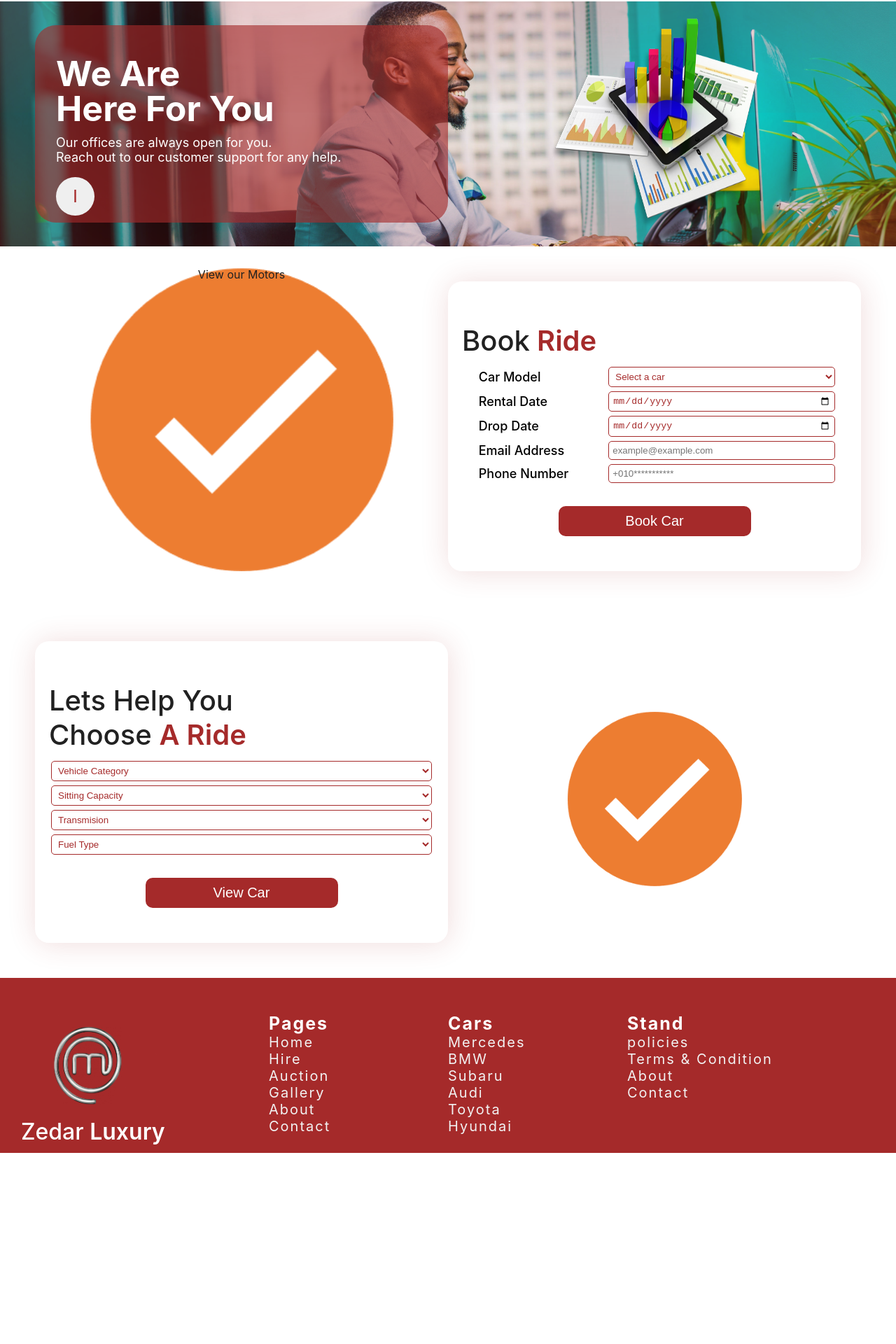
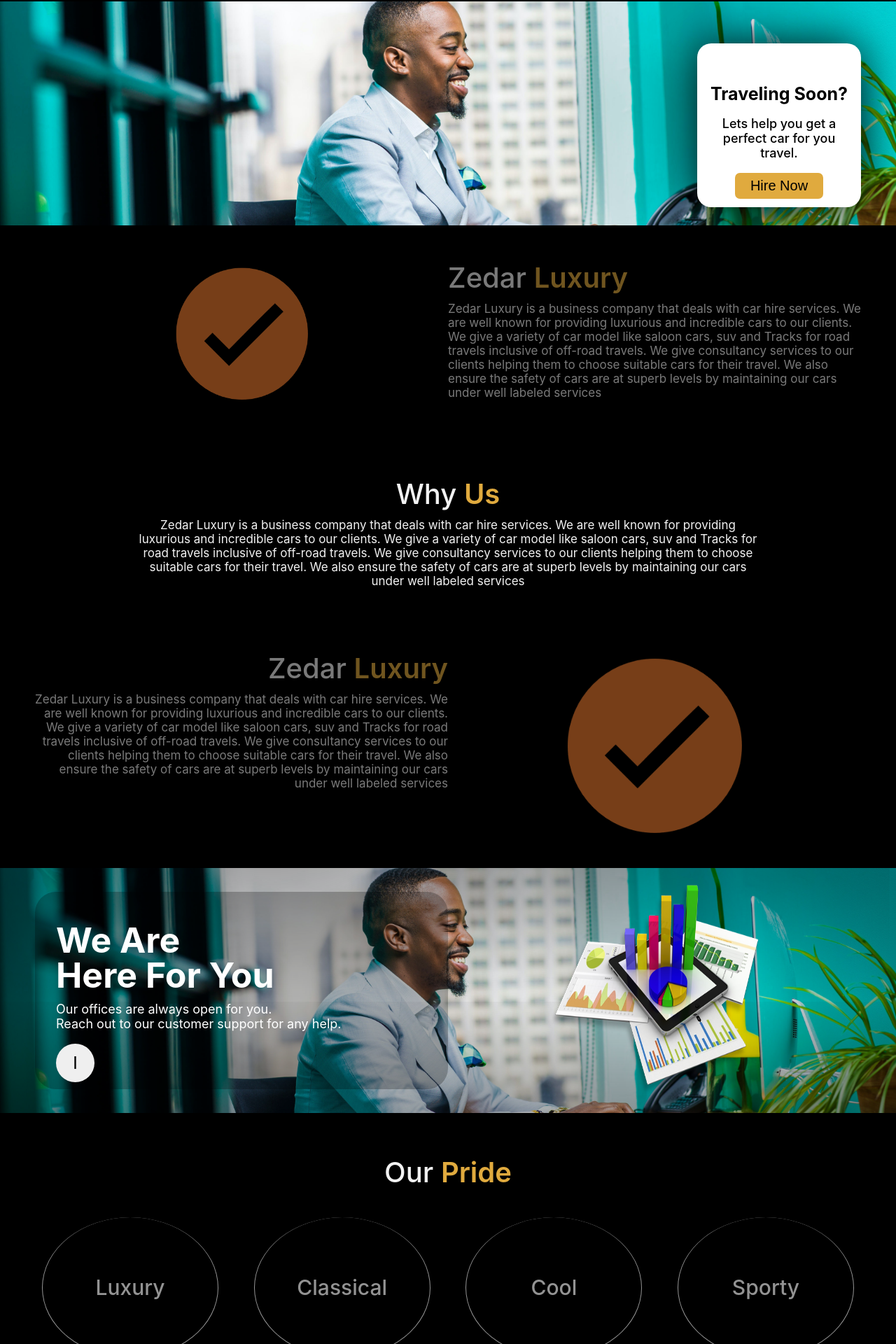
Before and after one commit to Ropio-Derrick/Zedarluxury, a React (Create React App) app: page / in a window 1280 px wide. Shown: the part 348-2268 px from the top of the page at 70% size. Before the commit the page ends 1995 px from the top, so only its background shows below. Built offline with nearby package versions, Linux system fonts and the light colour scheme.

Commit message:
The Home black vibe

```diff
--- a/src/App.js
+++ b/src/App.js
@@ -13,10 +13,10 @@ function App() {
     <div className="App">
       <Header />
       {/* <House /> */}
-      {/* <Home /> */}
+      <Home />
       {/* <Contact /> */}
       {/* <AboutUs /> */}
-      <Hire />
+      {/* <Hire /> */}
       <Footer />
     </div>
   );
--- a/src/Components/Homepage/BlocksCard.css
+++ b/src/Components/Homepage/BlocksCard.css
@@ -2,7 +2,7 @@
     display: flex;
     flex-direction: row;
     justify-content: space-between;
-    margin-top: 50px;
+    margin-top: 20px;
     margin-right: 50px;
     margin-left: 50px;
     margin-bottom: 30px;
@@ -10,20 +10,35 @@
 }
 
 .Block-Box{
-    background-color:white;;
     width: 250px;
     height: 200px;
     border-radius: 10px;
-
     align-items: center;
     display: flex;
+    margin: 10px;
     justify-content: center;
     font-weight: 600;
-    box-shadow: inset rgba(165, 42, 42, 0.234) 1px 1px 70px 0px;
+    border-left: 1px solid rgba(255, 255, 255, 0.585);
+    border-right: 1px solid rgba(255, 255, 255, 0.583);
+    border-bottom: 1px solid rgba(255, 255, 255, 0.566);
+    border-radius: 50%;
+    transition: all 0.5s ease-in;
+}
+
+.Block-Box:hover{
+    border-left: 1px solid #E0aa3e;
+
+    border-right: 1px solid #E0aa3e;
+
+    border-bottom: 1px solid #E0aa3e;
+    transition: all 0.5s ease-out;
+
+
 }
 
 .Block-Box h1{
     text-align: center;
     font-size: 30px;
-    color: brown;
+    font-weight: 500;
+    color:rgba(255, 255, 255, 0.575);
 }
--- a/src/Components/Homepage/BlocksCard.js
+++ b/src/Components/Homepage/BlocksCard.js
@@ -3,15 +3,23 @@ import "./BlocksCard.css";
 
 function BlocksCard() {
   return (
+    <div>
+      <h1 className="WWD-Text-123">
+        Our <span>Pride</span>
+      </h1>
       <div className="Block-House">
         <div className="Block-Box">
-        <h1>Transparency</h1>
+          <h1>Luxury</h1>
         </div>
         <div className="Block-Box">
-        <h1>Safe</h1>
+          <h1>Classical</h1>
         </div>
         <div className="Block-Box">
-        <h1>Comfortable</h1>
+          <h1>Cool</h1>
+        </div>
+        <div className="Block-Box">
+          <h1>Sporty</h1>
+        </div>
       </div>
     </div>
   );
--- a/src/Components/Homepage/BodyShow.css
+++ b/src/Components/Homepage/BodyShow.css
@@ -9,7 +9,7 @@
 }
 
 .BodyShow-OverLay{
-    box-shadow: inset rgba(165, 42, 42, 0.705) 1px 1px 250px 1px;
+    box-shadow: inset black 1px 1px 250px 1px;
     height: 100%;
      display: grid;
      grid-template-columns: 1fr 1fr;
@@ -20,7 +20,7 @@
 }
 
 .BS-Left{
-    background-color: rgba(165, 42, 42, 0.623);
+    background-color: rgba(0, 0, 0, 0.244);
     padding-top: 10px;
     padding-bottom: 10px;
     border-radius: 30px;
@@ -57,5 +57,5 @@
     border:none;
     width: 55px;
     font-size: 25px;
-    color: brown;
+    color: black;
 }
--- a/src/Components/Homepage/Home.js
+++ b/src/Components/Homepage/Home.js
@@ -13,8 +13,8 @@ function Home() {
       <PickView />
       <LandShow />
       <WhatWeDo />
-      {/* <BlocksCard /> */}
       <BodyShow />
+      <BlocksCard />
       <Closure />
     </div>
   );
--- a/src/Components/Homepage/LandShow.css
+++ b/src/Components/Homepage/LandShow.css
@@ -11,23 +11,24 @@
 .Ride-Space{
     width: 200px;
     height: 200px;
-    background-color: white;
+    background-color:     white;
     border-radius: 20px;
     float: right;
     margin-right: 50px;
     margin-top: 60px;
     padding: 17px;
-    box-shadow:inset 2px 2px 70px 0px  rgba(165, 42, 42, 0.148);
+    box-shadow: 2px 2px 70px 0px    black;
 }
 
 .Ride-Space-Text{
     margin-top: 40px;
-    color: brown;
+    color: black;
     font-size: 25px;
     font-weight: 700;
 }
 
 .Ride-Space-Text1{
+    color: black;
     margin-top: 10px;
     font-size: 18px;
     font-weight: 500;
@@ -35,11 +36,11 @@
 
 .Ride-Button{
     margin-top: 0px;
-    background-color: brown;
+    background-color: #E0aa3e;
     outline: none;
-    border: 2px solid brown;
+    border: 2px solid#E0aa3e;
     font-size: 20px;
-    color: white;
+    color: black;
     padding-left: 20px;
     padding-right: 20px;
     padding-top: 5px;
@@ -51,7 +52,7 @@
 
 
 .Ride-Button:hover{
-    background-color: white;
-    color: brown;
+    background-color:white;
+    color: #E0aa3e;
     transition: all 0.25s ease-out;
 }
--- a/src/Components/Homepage/PickView.css
+++ b/src/Components/Homepage/PickView.css
@@ -1,5 +1,5 @@
 .PickGround{
-    background-color: white;
+    background-color: black;
     height: 250px;
     margin: 0px;
     padding-top: 40px;
@@ -13,18 +13,20 @@
 }
 
 .Pick-Text-1{
-    color: brown;
+    color: #E0aa3e;
 
 }
 .Pick-Text-2{
     font-weight: 500;
+    color: #f2f2f2;
 }
 
 .Pick-Text-2 span{
-    color: brown;
+    color: #E0aa3e;
     font-weight: 600;
 }
 
 .Pick-Par{
+    color: #f2f2f2;
     font-size: 17px;
 }
--- a/src/Components/Homepage/WhatWeDo.css
+++ b/src/Components/Homepage/WhatWeDo.css
@@ -1,17 +1,26 @@
 .WWD-Board{
-    background-color: white;
+    background-color: black;
     display: grid;
     grid-template-columns: 1fr 1fr;
     padding-left: 50px;
     padding-right: 50px;
     margin-bottom: 50px;
+    margin-top: 30px;
+    opacity: 50%;
+
+    transition: all 1s ease-in;
+}
+
+.WWD-Board:hover{
+    transition: all 1s ease-out;
+    opacity: 100%;
 }
 
 .WWD-Text-1{
     padding-top: 30px;
     margin: 0%;
     font-size: 40px;
-    color: brown ;
+    color: #E0aa3e;
 }
 
 .WWD-Text-12{
@@ -25,7 +34,7 @@
 }
 
 .WWD-Text-12 span{
-    color: brown ;
+    color: #E0aa3e;
     font-weight: 600;
 }
 
@@ -41,7 +50,7 @@
 }
 
 .WWD-Text-123 span{
-    color: brown ;
+    color: #E0aa3e;
     font-weight: 600;
 }
 
@@ -57,7 +66,7 @@
 }
 
 .WWD-Text-129 span{
-    color: brown ;
+    color: #E0aa3e;
     font-weight: 600;
 }
 
--- a/src/Components/Parents/Footer/Footer.css
+++ b/src/Components/Parents/Footer/Footer.css
@@ -1,39 +1,47 @@
 .Footer-House{
-    background-color: brown;
+    background-color: black;
     height: 250px;
-    display: grid;
+    display: flex;
+    justify-content: space-evenly;
+    padding-left:50px ;
+    padding-right: 50px;
+   padding-bottom: 20px;
 
-    grid-template-columns: 30% 20% 20% 30%;
 }
 
 .Footer-Blocks{
     display: flex;
     flex-direction: column;
-    justify-content: left;
+    justify-content: center;
     align-items: left;
-    margin-top:50px;
+    margin-top:70px;
+
 
 }
 .Footer-Blocks1{
     display: flex;
     flex-direction: column;
-    justify-content: left;
-    align-items: left;
+    justify-content: center;
+    align-items: center;
     margin-top:50px;
-
+    border-left: 1px solid white;
+    border-right: 1px solid white;
+    border-bottom: 5px solid #e0aa3e7d;
+    padding-bottom: 80px;
+    border-radius: 50%;
 }
 
 .Footer-Image{
-    height: 150px;
-    width: 250px;
+    height: 200px;
+    width: 350px;
 }
 
 .WWD-Text-1251{
 
-    text-align: left;
+    text-align: center;
     margin: 0px;
 
-    font-size: 30pxpx;
+    font-size: 30px;
     font-weight: 500;
     color: white;
     padding-left: 30px;
@@ -47,18 +55,42 @@
 .Footer-Head{
     text-align: left;
     color: white;
-    font-size: 25px;
+    font-size: 20px;
     margin: 0px;
     letter-spacing: 2px;
+    font-weight: 600;
+    padding: 0px;
 
 }
 .Footer-box{
     margin: 0px;
     text-align: left;
-    color: #f2f2f2;
-    font-size: 20px;
+    color: #f2f2f2a6;
+    font-size: 17px;
     letter-spacing: 2px;
-    padding: 0px;
+    padding-left: 0px;
     display: flex;
     flex-direction: column;
+    font-weight: 400;
+    transition: all 0.5s ease in;
 }
+
+.Footer-box a:hover{
+    color: #E0aa3e;
+    transition: all 0.5s ease out;
+}
+.Footer-Closure{
+    border-top: 1px solid  #e0aa3e7d;
+}
+
+.footer-Ct{
+
+    text-align: center;
+    margin: 0px;
+    font-size: 18px;
+    font-weight: 500;
+    color: #fff;
+    padding-top: 5px;
+    padding-bottom: 20px;
+
+}
--- a/src/Components/Parents/Footer/Footer.js
+++ b/src/Components/Parents/Footer/Footer.js
@@ -3,7 +3,29 @@ import "./Footer.css";
 
 function Footer() {
   return (
+    <div>
       <div className="Footer-House">
+        <div className="Footer-Blocks">
+          <h1 className="Footer-Head">Menu</h1>
+          <div className="Footer-box">
+            <a>Home</a>
+            <a>Hire</a>
+            <a>Models</a>
+            <a>About</a>
+            <a>Contact</a>
+          </div>
+        </div>
+        <div className="Footer-Blocks">
+          <h1 className="Footer-Head">Services</h1>
+          <div className="Footer-box">
+            <a>Clients</a>
+            <a>Book Ride</a>
+            <a>Test Ride</a>
+
+            <a>Inquires</a>
+            <a>Garage</a>
+          </div>
+        </div>
         <div className="Footer-Blocks1">
           <img
             className="Footer-Image"
@@ -14,37 +36,29 @@ function Footer() {
           </h1>
         </div>
         <div className="Footer-Blocks">
-        <h1 className="Footer-Head">Pages</h1>
+          <h1 className="Footer-Head">Menu</h1>
           <div className="Footer-box">
             <a>Home</a>
             <a>Hire</a>
-          <a>Auction</a>
-          <a>Gallery</a>
-
+            <a>Models</a>
             <a>About</a>
             <a>Contact</a>
-        </div>
-      </div>
-      <div className="Footer-Blocks">
-        <h1 className="Footer-Head">Cars</h1>
-        <div className="Footer-box">
-          <a>Mercedes</a>
-          <a>BMW</a>
-          <a>Subaru</a>
-          <a>Audi</a>
-
-          <a>Toyota</a>
-          <a>Hyundai</a>
           </div>
         </div>
         <div className="Footer-Blocks">
           <h1 className="Footer-Head">Stand</h1>
           <div className="Footer-box">
             <a>policies</a>
-          <a>Terms & Condition</a>
+            <a>
+              Terms <br /> & Condition
+            </a>
             <a>About</a>
             <a>Contact</a>
           </div>
+        </div>
+      </div>
+      <div className="Footer-Closure">
+        <h1 className="footer-Ct">All Rights Reserved</h1>
       </div>
     </div>
   );
--- a/src/Components/Parents/Header/Header.css
+++ b/src/Components/Parents/Header/Header.css
@@ -3,9 +3,10 @@
     grid-template-columns:30% 70%;
     padding-top: 7px ;
     padding-bottom: 7px;
-    background-color: rgb(255, 255, 255);
+    background-color:rgb(0, 0, 0);
     position: fixed;
     width: 100%;
+    z-index: 9;
 }
 
 .Header-Left{
@@ -20,13 +21,13 @@
 
     text-align: left;
     margin: 0px;
-
+    color: #f2f2f2;
     font-size: 35px;
     font-weight: 500;
 }
 
 .WWD-Text-125 span{
-    color: brown ;
+    color: #E0aa3e;
     font-weight: 600;
 }
 
@@ -36,7 +37,7 @@
 
 .Header-Right ul a{
     text-decoration: none;
-    color: rgb(33, 33, 33);
+    color: #f2f2f2;
     font-size: 20px;
     padding-left:20px;
     padding-right: 20px;
@@ -44,7 +45,7 @@
 }
 
 .Header-Right ul a:hover{
-    color: brown;
+    color: #E0aa3e;
     transition: all 0.5s ease-out;
 }
 
--- a/src/index.css
+++ b/src/index.css
@@ -5,12 +5,12 @@ body {
     sans-serif;
   -webkit-font-smoothing: antialiased;
   -moz-osx-font-smoothing: grayscale;
-background-color: white;
-color:  rgb(33, 33, 33);
+background-color:black;
+color: #f2f2f2;
 }
 
 code {
   font-family: source-code-pro, Menlo, Monaco, Consolas, 'Courier New',
     monospace;
-  color:  rgb(33, 33, 33);
+    color: #f2f2f2;
 }
```
Lines whose indentation alone changed are shown as unchanged.
